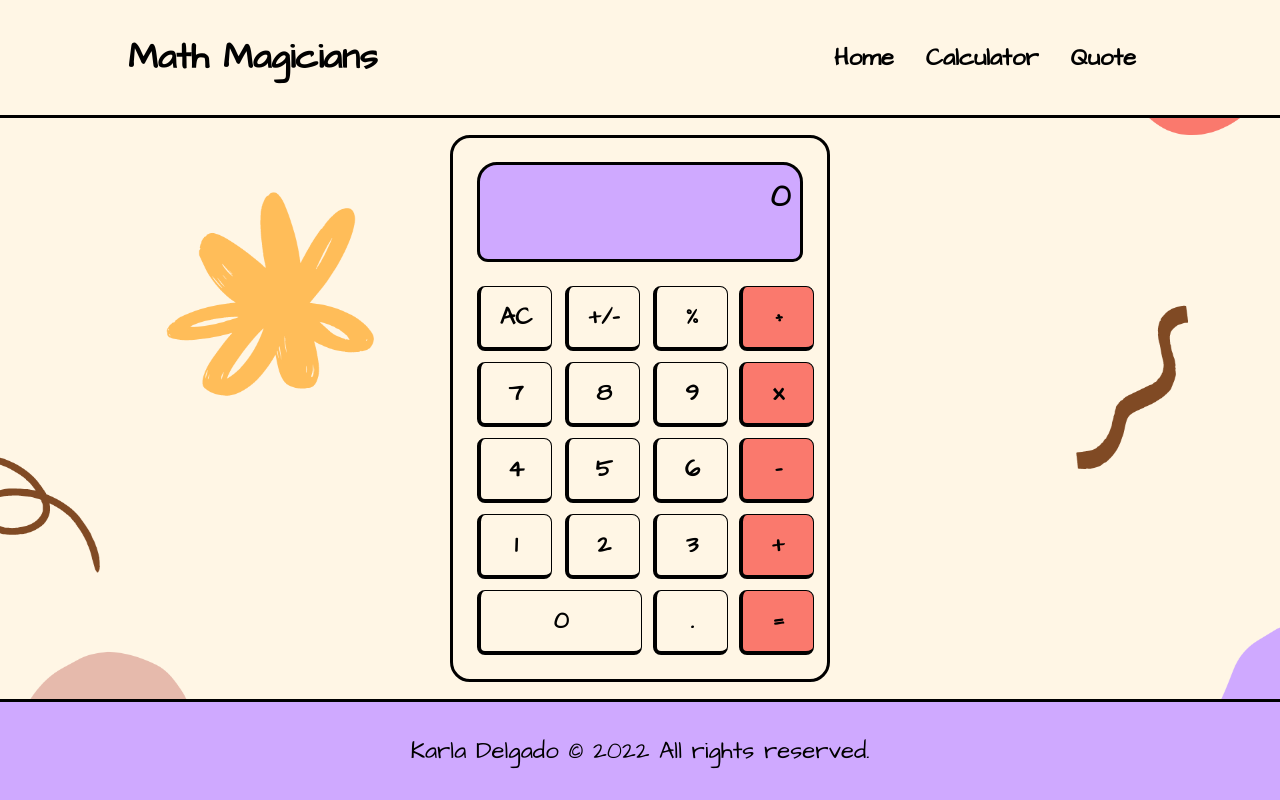
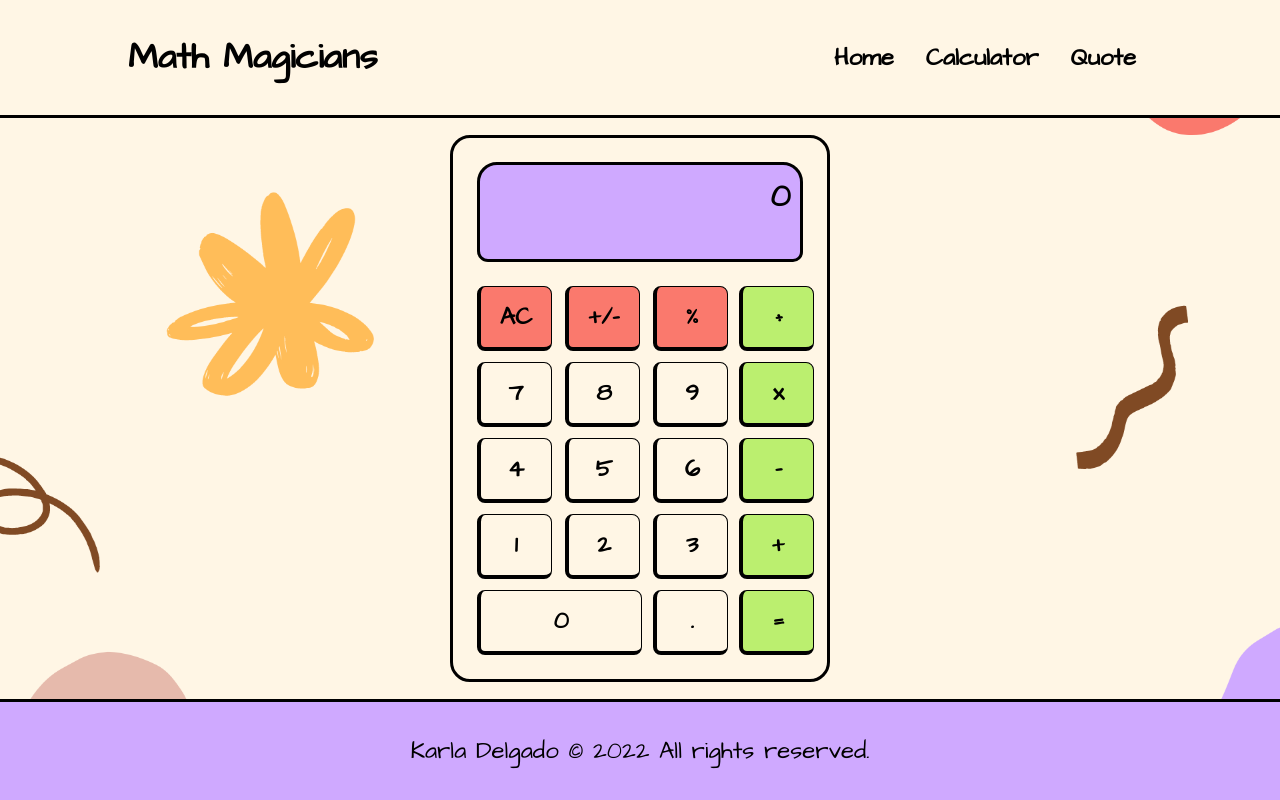
Before and after one commit to karlavdelgadof/math-magicians-app, a React (Create React App) app: page /calculator in a window 1280 px wide. Built offline with nearby package versions, Linux system fonts and the light colour scheme.

Commit message:
Add classes for styling purposes

```diff
--- a/src/components/Calculator.js
+++ b/src/components/Calculator.js
@@ -21,25 +21,25 @@ function Calculator() {
         </div>
 
         <div id="calculator-buttons">
-          <button type="button" onClick={handleClick} className="btn">AC</button>
-          <button type="button" onClick={handleClick} className="btn">+/-</button>
-          <button type="button" onClick={handleClick} className="btn">%</button>
-          <button type="button" onClick={handleClick} className="btn orange">÷</button>
+          <button type="button" onClick={handleClick} className="btn orange">AC</button>
+          <button type="button" onClick={handleClick} className="btn orange">+/-</button>
+          <button type="button" onClick={handleClick} className="btn orange">%</button>
+          <button type="button" onClick={handleClick} className="btn green">÷</button>
           <button type="button" onClick={handleClick} className="btn">7</button>
           <button type="button" onClick={handleClick} className="btn">8</button>
           <button type="button" onClick={handleClick} className="btn">9</button>
-          <button type="button" onClick={handleClick} className="btn orange">x</button>
+          <button type="button" onClick={handleClick} className="btn green">x</button>
           <button type="button" onClick={handleClick} className="btn">4</button>
           <button type="button" onClick={handleClick} className="btn">5</button>
           <button type="button" onClick={handleClick} className="btn">6</button>
-          <button type="button" onClick={handleClick} className="btn orange">-</button>
+          <button type="button" onClick={handleClick} className="btn green">-</button>
           <button type="button" onClick={handleClick} className="btn">1</button>
           <button type="button" onClick={handleClick} className="btn">2</button>
           <button type="button" onClick={handleClick} className="btn">3</button>
-          <button type="button" onClick={handleClick} className="btn orange">+</button>
+          <button type="button" onClick={handleClick} className="btn green">+</button>
           <button type="button" onClick={handleClick} className="btn span-2">0</button>
           <button type="button" onClick={handleClick} className="btn">.</button>
-          <button type="button" onClick={handleClick} className="btn orange">=</button>
+          <button type="button" onClick={handleClick} className="btn green">=</button>
         </div>
       </div>
     </section>
```
